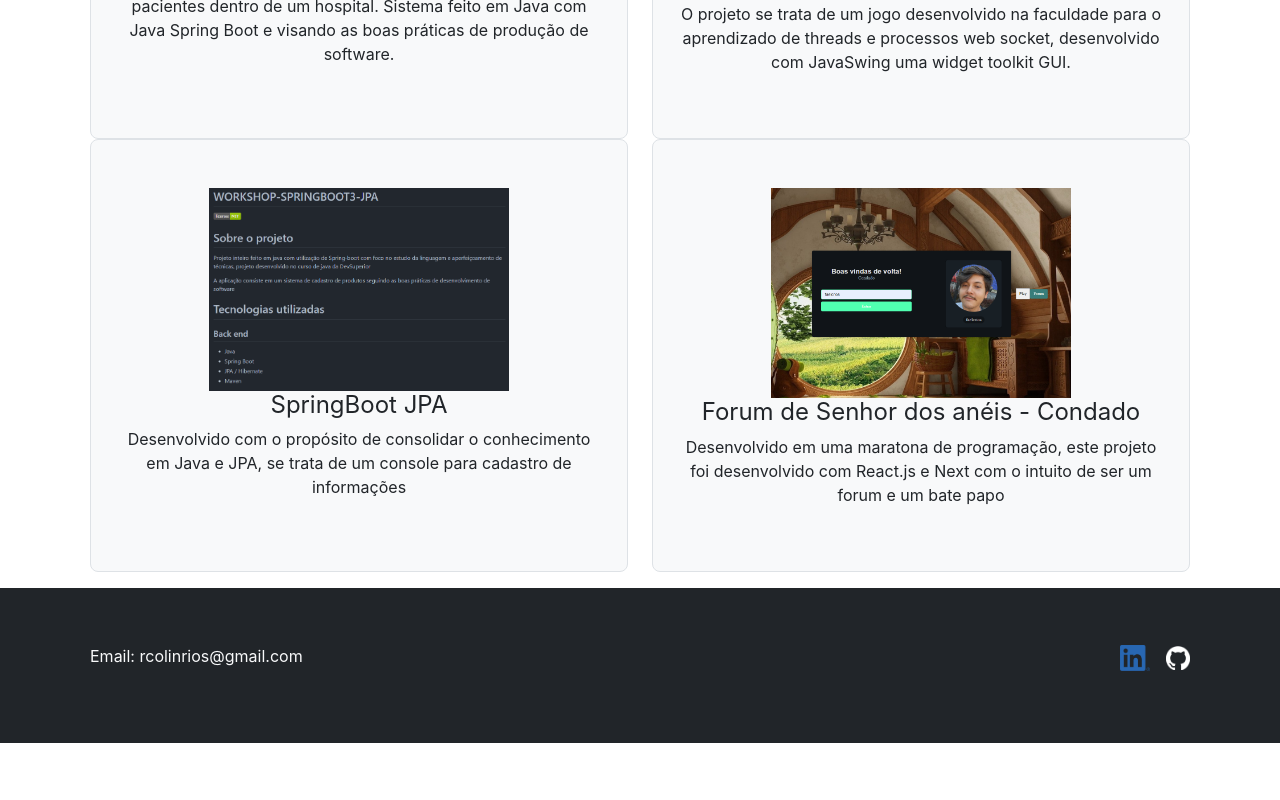
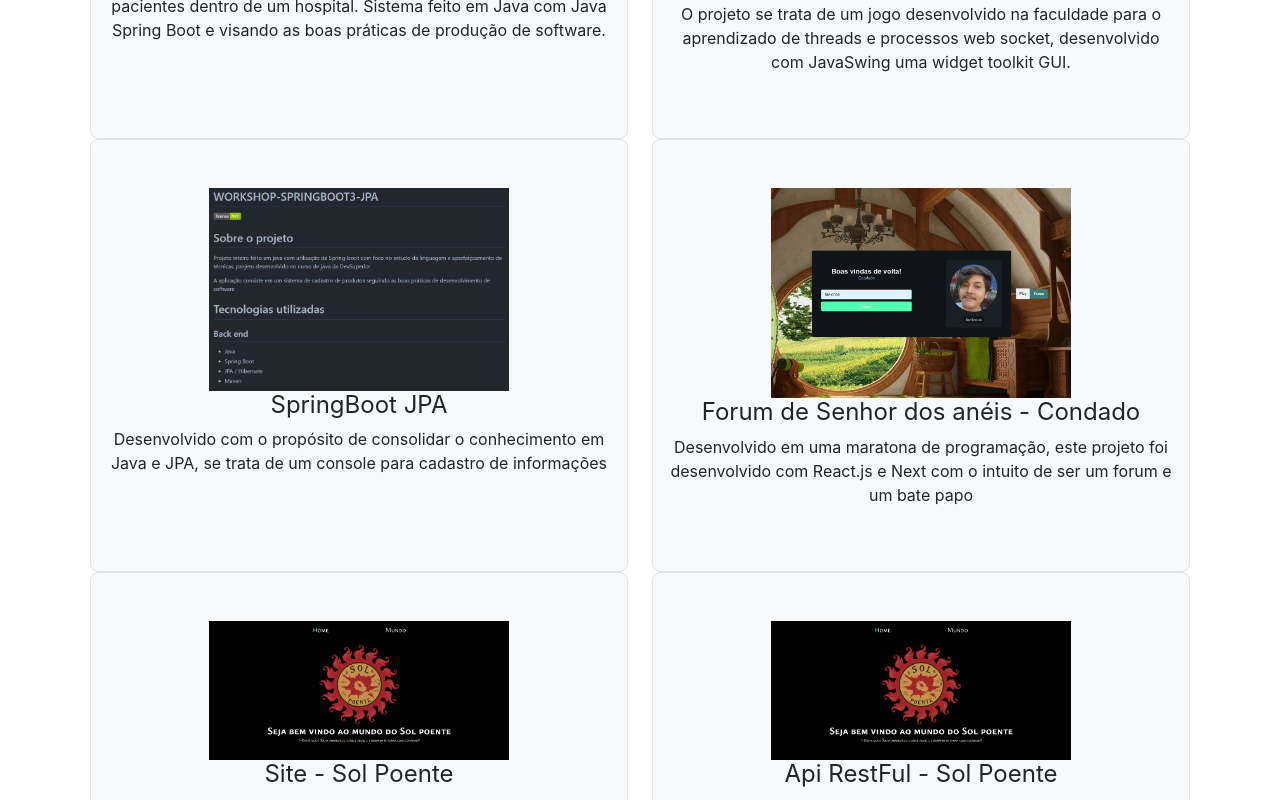
Before and after one commit to FaelCrios/resume-app, a React (Create React App) app: page /projetos in a window 1280 px wide. Shown: the part 1020-1820 px from the top of the page. Before the commit the page ends 1763 px from the top, so only its background shows below. Built offline with nearby package versions, Linux system fonts and the light colour scheme.

Commit message:
New Projects

```diff
--- a/src/layout/Projetos/Components/ProjetoUnitario.tsx
+++ b/src/layout/Projetos/Components/ProjetoUnitario.tsx
@@ -7,7 +7,7 @@ export const ProjetoUnitario: React.FC<{
 }> = (props) => {
   return (
     <div className="col-md-6">
-    <div className="h-100 p-5 bg-body-tertiary border rounded-3 py-5 px-4">
+    <div className="h-100 p-5 bg-body-tertiary border rounded-3 py-5 px-3">
       <a
         href={props.url}
       >
--- a/src/layout/Projetos/Projetos.tsx
+++ b/src/layout/Projetos/Projetos.tsx
@@ -54,6 +54,20 @@ export const Projetos = () => {
               paragrafo="Desenvolvido em uma maratona de programação, este projeto foi desenvolvido com React.js e Next com o intuito de ser um forum e um bate papo"
               width="300"
             />
+            <ProjetoUnitario
+              url="https://github.com/FaelCrios/sol-poente"
+              img="sol-poente.png"
+              titulo="Site - Sol Poente"
+              paragrafo="Este projeto foi desenvolvido inteiramente com TypeScript e React.js Se trata de um site para um projeto criativo que estou criando, servindo como um forúm de conteudo para um RPG autoral"
+              width="300"
+            />
+            <ProjetoUnitario
+              url="https://github.com/FaelCrios/api-sol-poente"
+              img="sol-poente.png"
+              titulo="Api RestFul - Sol Poente"
+              paragrafo="Este projeto foi desenvolvido inteiramente com Java e SpringBoot3, se trata de uma API para complementar o projeto do front-end do website."
+              width="300"
+            />
           </div>
         </div>
       </div>
```
Also changed, not shown: src/Images/PublicImages/sol-poente.png (added).
